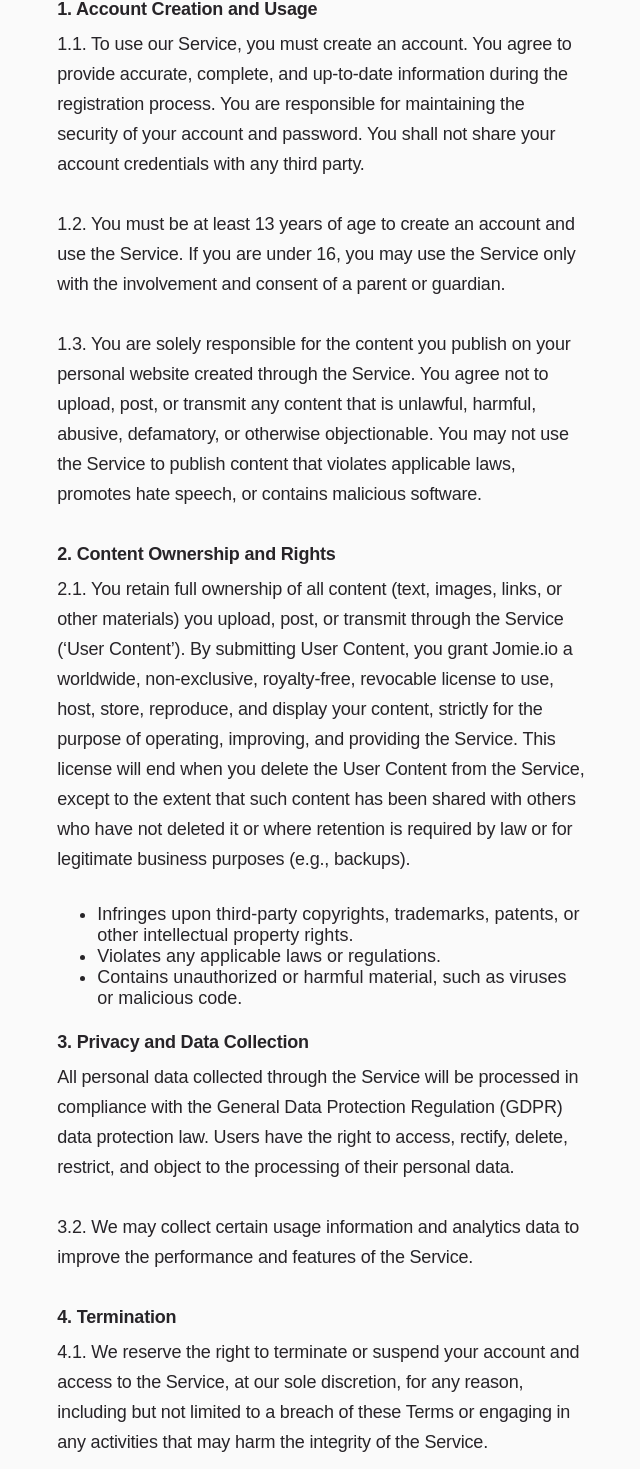
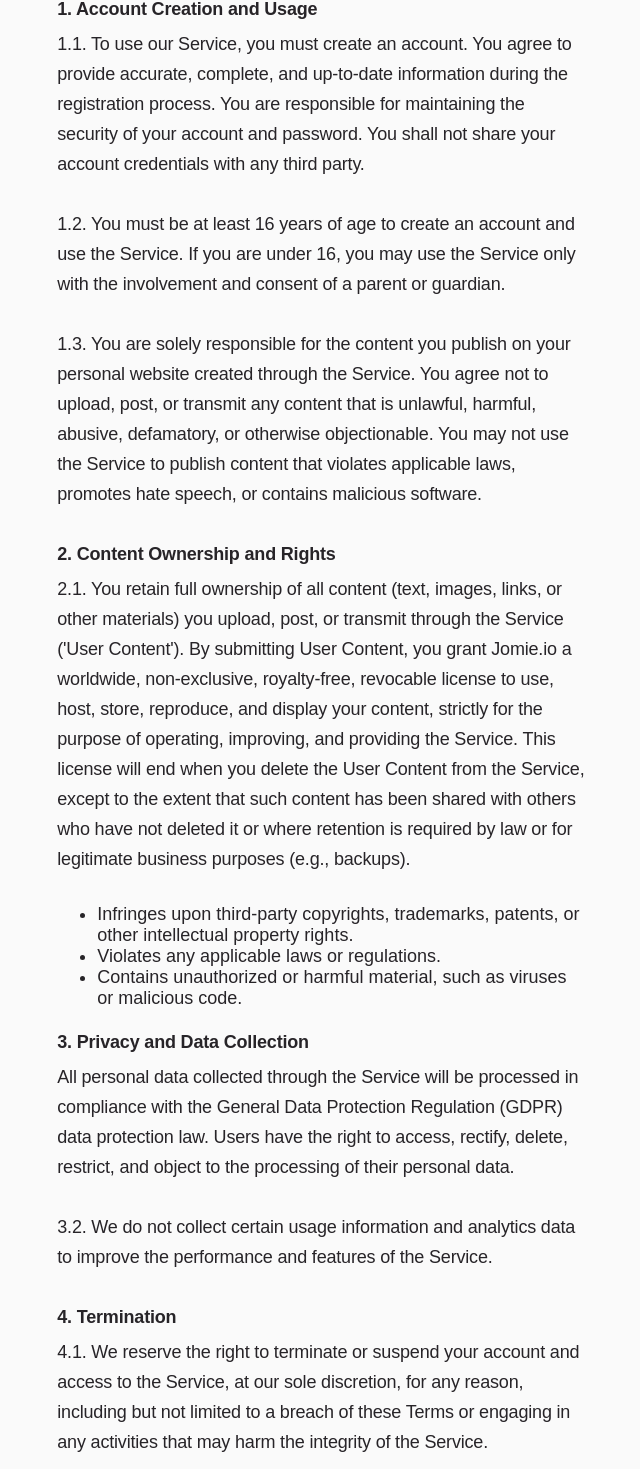
Before and after one commit to xenartro/jomie, a React (Vite) app in the folder frontend/: page /terms in a window 1280 px wide. Shown: the part 532-2001 px from the top of the page, without its empty margins (319-959 px from the left). Built offline with nearby package versions, Linux system fonts and the light colour scheme; no server answers; a web font is replaced by a local one.

Commit message:
Terms: update

```diff
--- a/frontend/src/components/common/Terms.tsx
+++ b/frontend/src/components/common/Terms.tsx
@@ -36,7 +36,7 @@ const Terms = () => {
           </p>
           <p>
             {t(
-              "1.2. You must be at least 13 years of age to create an account and use the Service. If you are under 16, you may use the Service only with the involvement and consent of a parent or guardian."
+              "1.2. You must be at least 16 years of age to create an account and use the Service. If you are under 16, you may use the Service only with the involvement and consent of a parent or guardian."
             )}
           </p>
           <p>
@@ -47,7 +47,7 @@ const Terms = () => {
           <h5>{t("2. Content Ownership and Rights")}</h5>
           <p>
             {t(
-              "2.1. You retain full ownership of all content (text, images, links, or other materials) you upload, post, or transmit through the Service (‘User Content’). By submitting User Content, you grant Jomie.io a worldwide, non-exclusive, royalty-free, revocable license to use, host, store, reproduce, and display your content, strictly for the purpose of operating, improving, and providing the Service. This license will end when you delete the User Content from the Service, except to the extent that such content has been shared with others who have not deleted it or where retention is required by law or for legitimate business purposes (e.g., backups)."
+              "2.1. You retain full ownership of all content (text, images, links, or other materials) you upload, post, or transmit through the Service ('User Content'). By submitting User Content, you grant Jomie.io a worldwide, non-exclusive, royalty-free, revocable license to use, host, store, reproduce, and display your content, strictly for the purpose of operating, improving, and providing the Service. This license will end when you delete the User Content from the Service, except to the extent that such content has been shared with others who have not deleted it or where retention is required by law or for legitimate business purposes (e.g., backups)."
             )}
           </p>
           <p>
@@ -77,7 +77,7 @@ const Terms = () => {
           </p>
           <p>
             {t(
-              "3.2. We may collect certain usage information and analytics data to improve the performance and features of the Service."
+              "3.2. We do not collect certain usage information and analytics data to improve the performance and features of the Service."
             )}
           </p>
 
```
